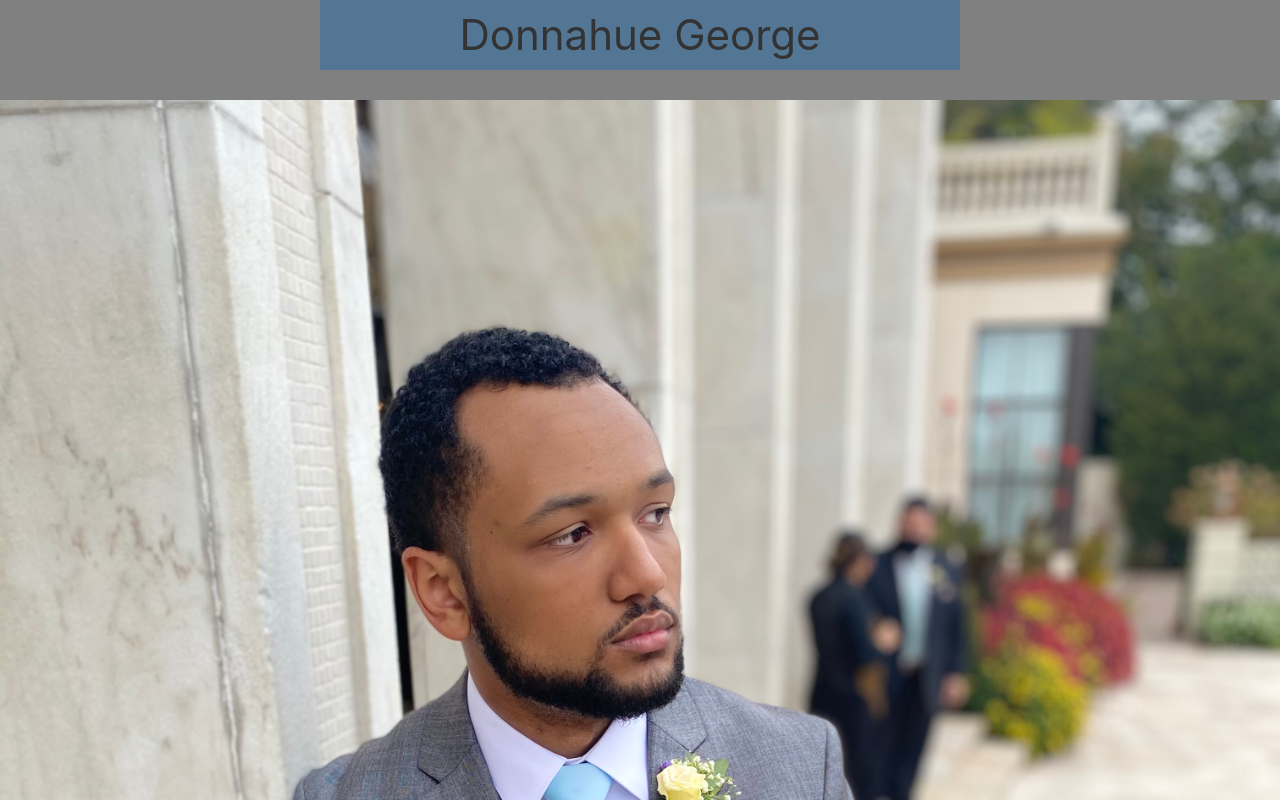
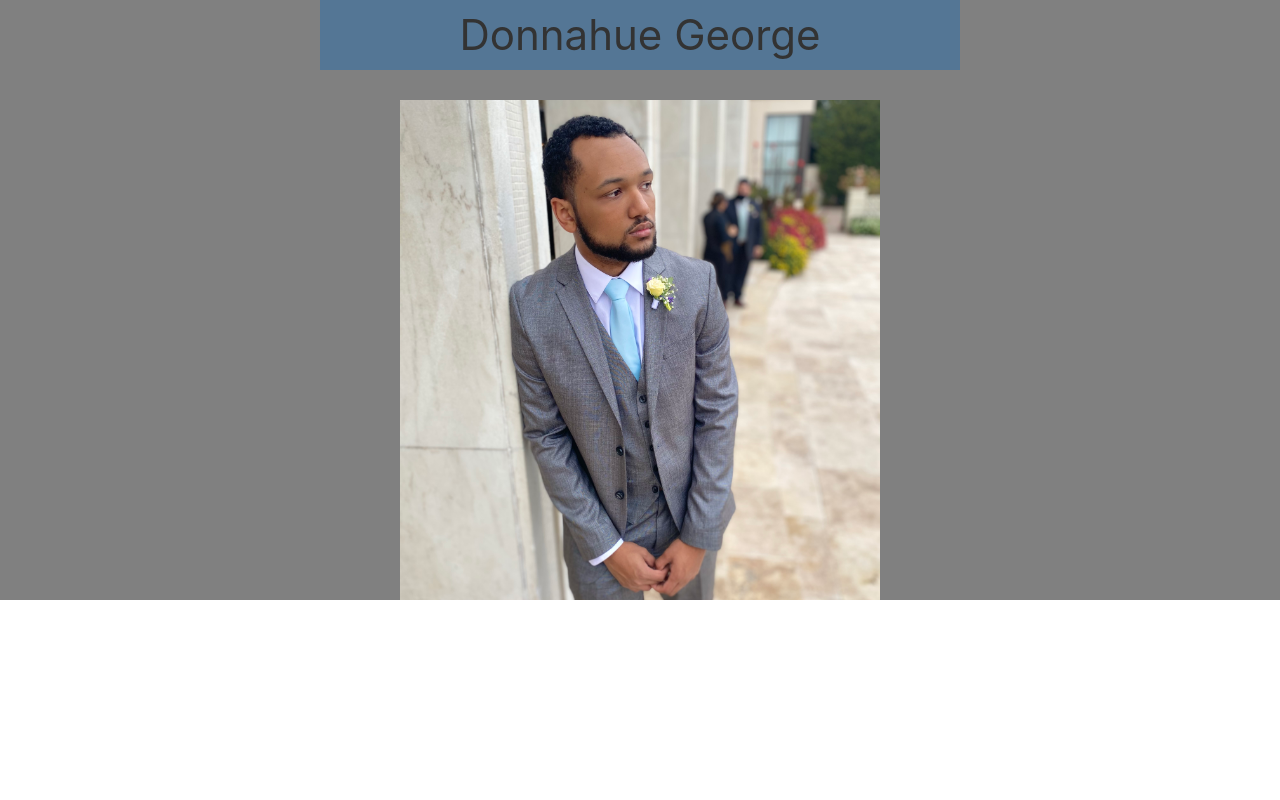
Before and after one commit to Latinobull/Latinobull.github.io, a React (Create React App) app: page / in a window 1280 px wide. Shown: the top 800 px of the page. Built offline with nearby package versions, Linux system fonts and the light colour scheme; a web font is replaced by a local one.

Commit message:
adding style to profile photo

```diff
--- a/src/components/Profile/index.js
+++ b/src/components/Profile/index.js
@@ -1,5 +1,6 @@
 import React from 'react';
 import SelfPhoto from './self-photo.jpg';
+import './style.css';
 function Profile() {
   return (
     <div>
@@ -9,7 +10,7 @@ function Profile() {
           alt="Donnahue George"
           className="uk-animation-reverse uk-transform-origin-top-right"
           id="selfStyle"
-          uk-scrollspy="cls: uk-animation-kenburns; repeat: true"
+          data-uk-scrollspy="cls: uk-animation-kenburns; repeat: true"
         />
       </div>
     </div>
--- a/src/components/Profile/style.css
+++ b/src/components/Profile/style.css
@@ -0,0 +1,7 @@
+#selfStyle {
+  display: block;
+  margin-right: auto;
+  margin-left: auto;
+  width: 480px;
+  height: 500px;
+}
```
